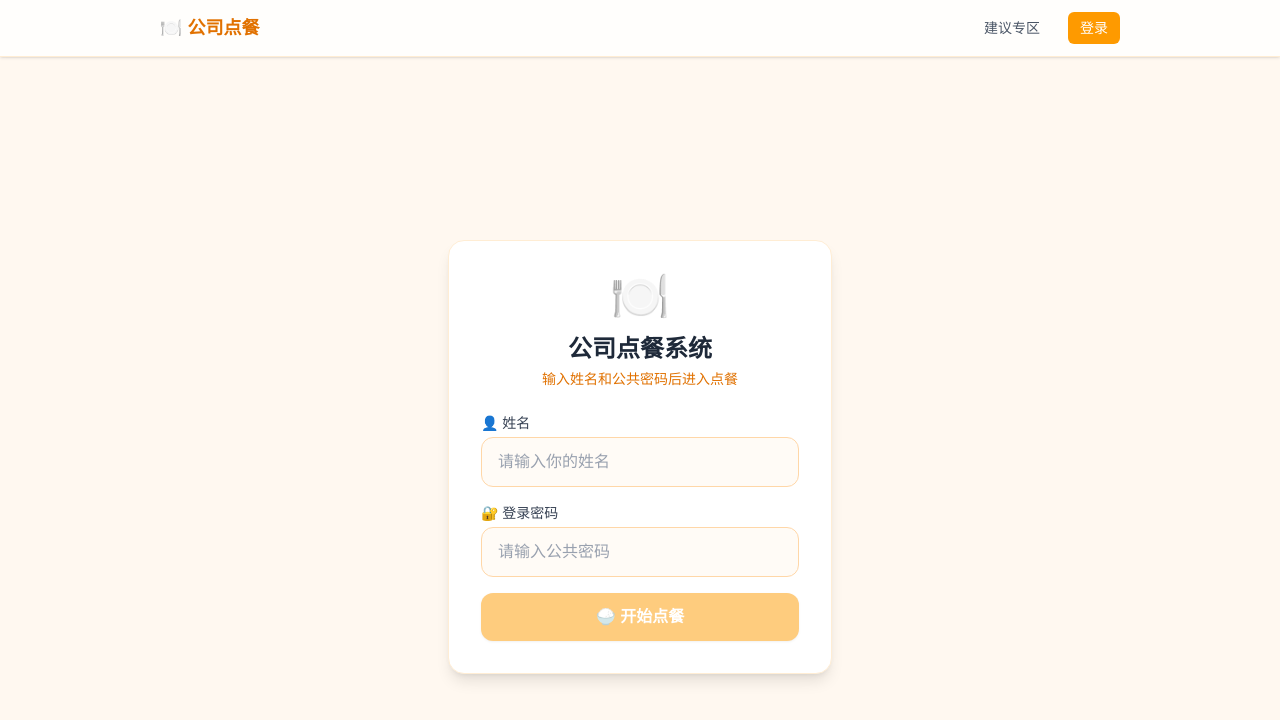
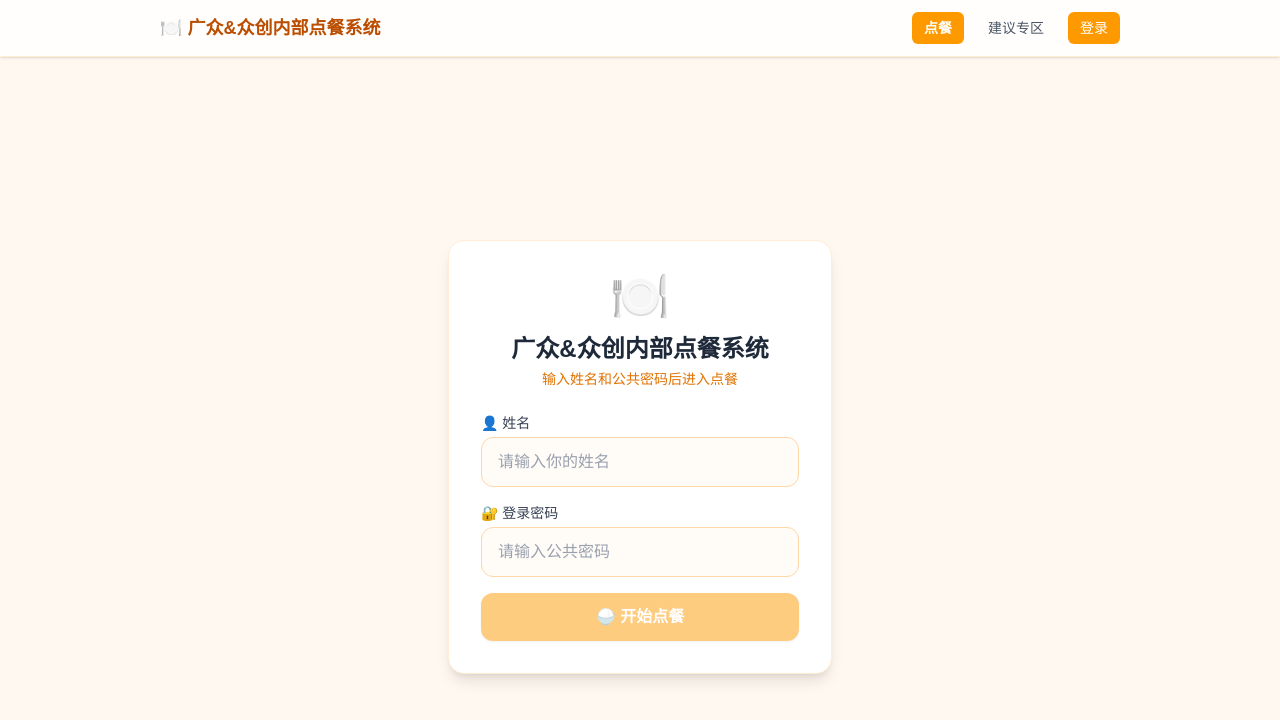
Before and after one commit to youyouyou-come-on/company-meal-order, a Next.js app: page /login in a window 1280 px wide. Shown: the top 720 px of the page. Built offline with nearby package versions, Linux system fonts and the light colour scheme; no server answers.

Commit message:
fix: separate meal entry from site title

```diff
--- a/src/app/layout.tsx
+++ b/src/app/layout.tsx
@@ -14,8 +14,8 @@ const geistMono = Geist_Mono({
 });
 
 export const metadata: Metadata = {
-  title: "公司点餐系统",
-  description: "公司内部点餐系统",
+  title: "广众&众创内部点餐系统",
+  description: "广众与众创内部点餐系统",
 };
 
 export default function RootLayout({
--- a/src/app/login/page.tsx
+++ b/src/app/login/page.tsx
@@ -40,7 +40,7 @@ export default function LoginPage() {
       <div className="w-full max-w-sm rounded-2xl bg-white p-8 shadow-lg border border-orange-100">
         <div className="mb-6 text-center">
           <div className="text-5xl mb-3">🍽️</div>
-          <h1 className="text-2xl font-bold text-gray-800">公司点餐系统</h1>
+          <h1 className="text-2xl font-bold text-gray-800">广众&众创内部点餐系统</h1>
           <p className="mt-1 text-sm text-amber-600">输入姓名和公共密码后进入点餐</p>
         </div>
 
--- a/src/components/Navbar.tsx
+++ b/src/components/Navbar.tsx
@@ -47,15 +47,18 @@ export default function Navbar() {
   return (
     <nav className="bg-white/80 backdrop-blur-sm shadow-sm border-b border-orange-100">
       <div className="mx-auto max-w-5xl px-4 sm:px-6 lg:px-8">
-        <div className="flex h-14 items-center justify-between">
-          <Link
-            href="/"
-            className="text-lg font-bold text-amber-600 hover:text-amber-700"
-          >
-            🍽️ 公司点餐
-          </Link>
+        <div className="flex min-h-14 items-center justify-between gap-3 py-2">
+          <div className="text-base font-bold leading-tight text-amber-700 sm:text-lg">
+            🍽️ 广众&众创内部点餐系统
+          </div>
 
-          <div className="flex items-center gap-4">
+          <div className="flex flex-wrap items-center justify-end gap-2 sm:gap-3">
+            <Link
+              href="/"
+              className="rounded-md bg-amber-500 px-3 py-1.5 text-sm font-semibold text-white hover:bg-amber-600"
+            >
+              点餐
+            </Link>
             <Link
               href="/suggestions"
               className="rounded-md px-3 py-1.5 text-sm text-gray-600 hover:bg-amber-50 hover:text-amber-800"
```
Also changed, not shown: 1 other file (tests, documents, lock files or other folders).
